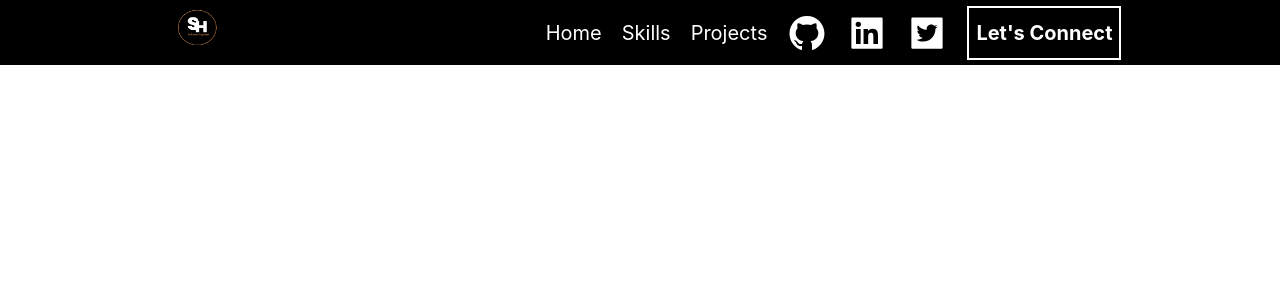
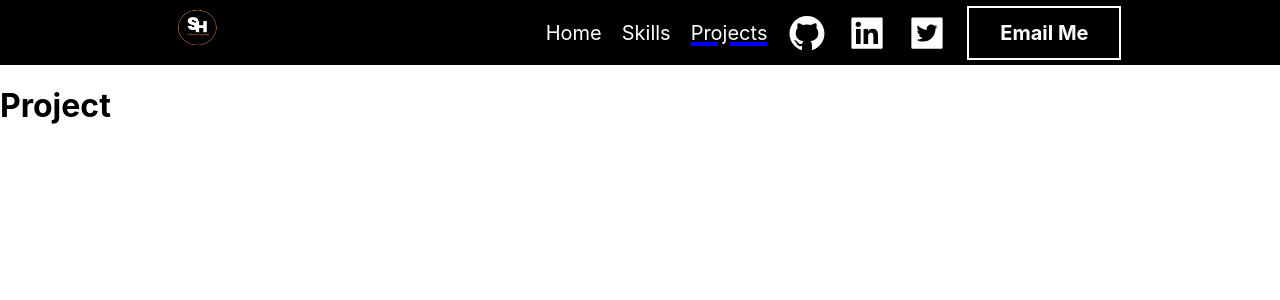
Before and after one commit to SHPrince1/react-portfolio, a React (Create React App) app: page /project in a window 1280 px wide. Shown: the top 300 px of the page. Built offline with nearby package versions, Linux system fonts and the light colour scheme.

Commit message:
Active link added

```diff
--- a/src/App.css
+++ b/src/App.css
@@ -36,3 +36,17 @@
     transform: rotate(360deg);
   }
 }
+.active{
+  text-decoration: underline !important;
+  text-decoration-color: blue !important;
+  text-decoration-thickness: 4px !important;
+  -moz-text-decoration-color: blue !important;
+}
+.active :after{
+  content:"";
+  float:left;
+  background:green;
+  width:100%;
+  height:6px;
+  border-radius: 3px;
+}
--- a/src/App.js
+++ b/src/App.js
@@ -1,21 +1,25 @@
-import React from 'react';
-import { BrowserRouter as Router, Routes, Route} from 'react-router-dom';
-import './App.css';
-import Navbar from './components/navbar';
-
-
+import React from "react";
+import {
+  BrowserRouter as Router,
+  Routes,
+  Route,
+  NavLink,
+} from "react-router-dom";
+import "./App.css";
+import Navbar from "./components/navbar";
+import Home from "./pages/index";
+import About from "./pages/skills";
+import Project from "../src/pages/project";
 
 function App() {
   return (
     <Router>
-
-    <Navbar />
-    <Routes>
-       {/* <Route  path='/' exact element={<Home />} />
-        <Route path='/aboutus' element={<AboutUs/>} /> */}
-
-
-    </Routes>
+      <Navbar />
+      <Routes>
+        <Route path="/home" exact element={<Home />} />
+        <Route path="/about" exact element={<About />} />
+        <Route path="/project" element={<Project />} />
+      </Routes>
     </Router>
   );
 }
--- a/src/components/navbar.jsx
+++ b/src/components/navbar.jsx
@@ -1,8 +1,9 @@
 import {React, useState} from "react";
-import { Link } from "react-router-dom";
+import { Link, NavLink } from "react-router-dom";
 // css importtaions
 import style from "../styles/navbar.module.css";
 import style2 from "../styles/reactIconStyles.module.css";
+import '../App.css'
 
 // icons importation
 import {
@@ -27,9 +28,9 @@ const Navbar = () => {
     <>
       <div className={style.parentDiv}>
         <div className={style.logoDiv}>
-          <Link to="#">
+          <NavLink to="/">
             <img src={Logo} size={20} />
-          </Link>
+          </NavLink>
           {/* <div className={style.menuDiv}>
           <Hamburger distance="sm" />
 
@@ -40,23 +41,23 @@ const Navbar = () => {
         <div className={ visible ? style.linksParentDiv : style.hide}>
 
           <div className={style.linkdiv}>
-            <Link to="#">Home</Link>
-            <Link to="#">Skills</Link>
-            <Link to="#">Projects</Link>
+            <NavLink to="/" activeClassName={style.active}>Home</NavLink>
+            <NavLink to="/about">Skills</NavLink>
+            <NavLink to="/project">Projects</NavLink>
           </div>
           <div className={style.iconDiv}>
-            <Link to="#">
+            <NavLink to="https://github.com/SHPrince1">
               <AiFillGithub className={style2.Icons} />
-            </Link>
-            <Link to="#">
+            </NavLink>
+            <NavLink to="https://www.linkedin.com/feed/">
               <AiFillLinkedin className={style2.Icons} />
-            </Link>
-            <Link to="#">
+            </NavLink>
+            <NavLink to="https://twitter.com/SHPrince_">
               <AiFillTwitterSquare className={style2.Icons} />
-            </Link>
+            </NavLink>
           </div>
           <div className={style.connect}>
-            <Link to=""> Let's Connect</Link>
+            <NavLink to ="mailto:princehsylvanus@gmail.com"> Email Me</NavLink>
           </div>
 
         </div>
--- /dev/null
+++ b/src/pages/index.js
@@ -0,0 +1,12 @@
+import React from 'react';
+
+const Home = () => {
+  return (
+    <div>
+        <h1>Home</h1>
+
+    </div>
+  );
+}
+
+export default Home;
--- /dev/null
+++ b/src/pages/project.jsx
@@ -0,0 +1,12 @@
+import React from 'react';
+
+const Project = () => {
+  return (
+    <div>
+        <h1>Project</h1>
+
+    </div>
+  );
+}
+
+export default Project;
--- /dev/null
+++ b/src/pages/skills.jsx
@@ -0,0 +1,11 @@
+import React from 'react';
+
+const Skills = () => {
+  return (
+    <div>
+      <h1>Skills</h1>
+    </div>
+  );
+}
+
+export default Skills;
--- a/src/styles/navbar.module.css
+++ b/src/styles/navbar.module.css
@@ -2,6 +2,9 @@ a{
     text-decoration: none;
     color: #fff;
     font-size: 20px;
+}
+.active{
+    color: red;
 }
 
 .parentDiv {
```
